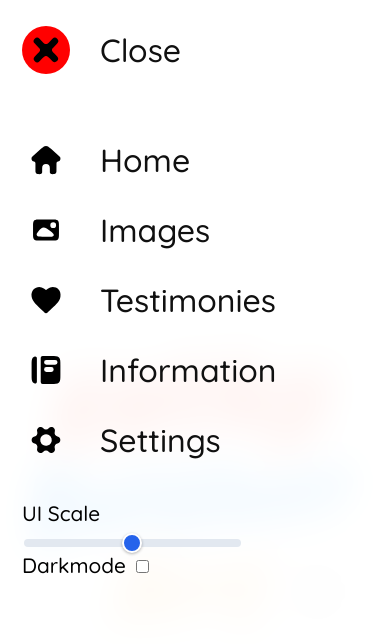
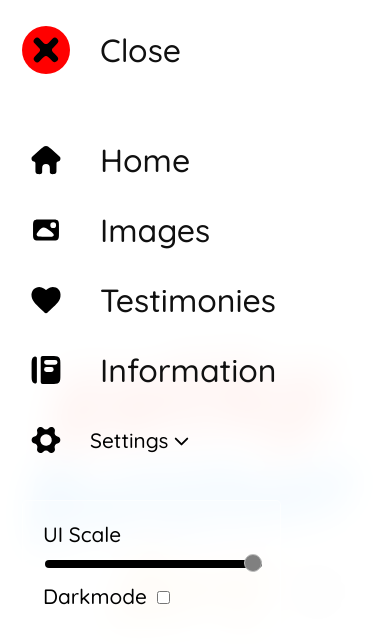
Before and after one commit to ranger097/KBA_Studio, a SvelteKit app: page / in a window 390 px wide. Both pictures are taken after a click on the link 24 px from the left and 39 px from the top of the page. Shown: the top 644 px of the page. Built offline with nearby package versions, Linux system fonts and the light colour scheme.

Commit message:
added basic logic for zoom and darkmode

```diff
--- /dev/null
+++ b/src/lib/settings.svelte.js
@@ -0,0 +1,4 @@
+export const settings = $state({
+  uiscale: 1,
+  darkmode: false
+});
--- a/src/routes/+layout.svelte
+++ b/src/routes/+layout.svelte
@@ -1,7 +1,16 @@
 <script>
 	import favicon from '#lib/assets/favicon.svg';
+        import { settings } from '#lib/settings.svelte.js';
+	let { children } = $props();
+	$effect(()=>{
+	document.documentElement.style.zoom = settings.uiscale;
+	if(settings.darkmode) {
+	document.documentElement.style.backgroundColor = "black";
+	} else
+	{document.documentElement.style.backgroundColor = "white";}
+	});
 
-	let { children } = $props();
+
 </script>
 
 <svelte:head>
--- a/src/routes/Menu.svelte
+++ b/src/routes/Menu.svelte
@@ -1,6 +1,7 @@
 <script>
-import {menu , menu_button} from '#lib/menu.svelte.js';
-let {hidden = false} = $props();
+import { menu , menu_button } from '#lib/menu.svelte.js';
+import { settings } from '#lib/settings.svelte.js';
+let { hidden = false } = $props();
 </script>
 
 <main class="main_section" class:hidden>
@@ -21,15 +22,33 @@ let {hidden = false} = $props();
 <a class="menu_link" onclick={menu_button} href="./Images/"><img class="menu_icon" src="artwork/icons/image-placeholder-svgrepo-com.svg"/>Images</a>
 <a class="menu_link" onclick={menu_button} href="./Testimonies/"><img class="menu_icon" src="artwork/icons/heart-red-svgrepo-com.svg"/>Testimonies</a>
 <a class="menu_link" onclick={menu_button} href="./Information/"><img class="menu_icon" src="artwork/icons/book-svgrepo-com.svg"/>Information</a>
-<a class="menu_link" href=""><img class="menu_icon" src="artwork/icons/delete-user-svgrepo-com.svg"/>Settings</a>
+
+<button class="menu_settings_button">
+<img class="menu_icon" src="artwork/icons/delete-user-svgrepo-com.svg"/>
+<div class="menu_settings_button_inner_container">
+<span>Settings</span>
+<img class="menu_settings_icon" src="artwork/icons/chevron-down-svgrepo-com.svg"/>
+</div>
+</button>
+
 <div class="menu_settings">
 <div class="scale_slider">
 <label for="scale">UI Scale</label>
-<input type="range" name="scale">
+<input
+type="range"
+name="scale"
+min="0.5"
+max="1.00"
+step="0.01"
+bind:value={settings.uiscale}>
 </div>
 <div class="darkmode_checkbox">
 <label for="darkmode">Darkmode</label>
-<input type="checkbox" name="darkmode">
+<input
+type="checkbox"
+name="darkmode"
+bind:checked={settings.darkmode}
+>
 </div>
 
 </div>
@@ -66,44 +85,50 @@ input[type="range"]:focus {
 
 input[type="range"]::-webkit-slider-runnable-track {
   height: 8px;
-  background: #e2e8f0;
+  background: #000000;
   border-radius: 4px;
 }
 
 input[type="range"]::-moz-range-track {
   height: 8px;
-  background: #e2e8f0;
+  background: #000000;
   border-radius: 4px;
 }
 
 input[type="range"]::-webkit-slider-thumb {
   -webkit-appearance: none;
   appearance: none;
-  width: 20px;
-  height: 20px;
-  background: #2563eb;
+  width: 18px;
+  height: 18px;
+  background: grey;
   border-radius: 50%;
-  border: 2px solid #ffffff;
-  box-shadow: 0 1px 3px rgba(0, 0, 0, 0.3);
+  border: 1px solid silver;
   margin-top: -6px;
+  transition: all 0.3s linear;
 }
 
 input[type="range"]::-moz-range-thumb {
-  width: 20px;
-  height: 20px;
-  background: #2563eb;
+  width: 18px;
+  height: 18px;
+  background: white;
   border-radius: 50%;
-  border: 2px solid #ffffff;
-  box-shadow: 0 1px 3px rgba(0, 0, 0, 0.3);
+  border: 2px solid black;
+  transition: all 0.3s linear;
+}
+
+input[type="range"]::-moz-range-thumb:hover,
+input[type="range"]::-webkit-slider-thumb:hover {
+height: 21px;
+width: 21px;
 }
 
 input[type="range"]:focus-visible::-webkit-slider-thumb {
-  outline: 2px solid #2563eb;
+  outline: 2px solid black;
   outline-offset: 2px;
 }
 
 input[type="range"]:focus-visible::-moz-range-thumb {
-  outline: 2px solid #2563eb;
+  outline: 2px solid black;
   outline-offset: 2px;
 }
 
@@ -114,7 +139,8 @@ display: flex;
 align-items: flex-start;
 justify-content: flex-start;
 top: 0px;
-height: calc(100vh);
+height: 100%;
+min-height: 100vh;
 position: fixed;
 }
 
@@ -126,7 +152,8 @@ gap: calc(30px);
 background-color: rgba(255,255,255,0.5);
 backdrop-filter: blur(20px);
 margin-bottom: 0px;
-height: calc(100vh);
+height: 100%;
+min-height: 100vh;
 border-radius: 0px;
 padding: 20px 22px;
 width: 20vw;
@@ -148,6 +175,60 @@ gap: 20px;
 cursor: pointer;
 }
 
+.menu_settings_button {
+display: flex;
+flex-direction: row;
+align-items: center;
+justify-content: center;
+text-decoration: none;
+color: black;
+background-color: transparent;
+border-radius: 0px;
+height: 20px;
+gap: 20px;
+cursor: pointer;
+margin: 0px 0px 0px 0px;
+padding: 0px;
+border: none;
+}
+
+
+.menu_settings {
+background-color: rgba(255,255,255,0.2);
+border-radius: 5px;
+border: 1px solid rgba(255,255,255,0.5);
+padding: 20px;
+display: flex;
+flex-direction: column;
+gap: 10px;
+
+}
+
+
+.menu_settings_icon {
+width: 0.5rem;
+height: 0.5rem;
+margin-top: 3px;
+}
+
+.menu_settings_icon:hover span,
+.menu_settings_button:hover img {
+width: 2.0rem;
+height: 2.0rem;
+}
+
+.menu_settings_button_inner_container {
+background-color: transparent;
+display: flex;
+align-items: center;
+justify-content: center;
+gap: 2px;
+}
+
+.menu_settings_button_inner_container:hover span {
+font-weight: 700;
+}
+
 .menu_link:hover {
 font-weight: 700;
 }
@@ -161,6 +242,12 @@ height: 2.0rem;
 width: 1.7rem;
 height: 1.7rem;
 }
+
+.menu_settings_icon {
+width: 1.4rem;
+height: 1.4rem;
+}
+
 
 .close_icon {
 background-color: red;
```
Also changed, not shown: static/artwork/icons/chevron-down-svgrepo-com.svg (added).
